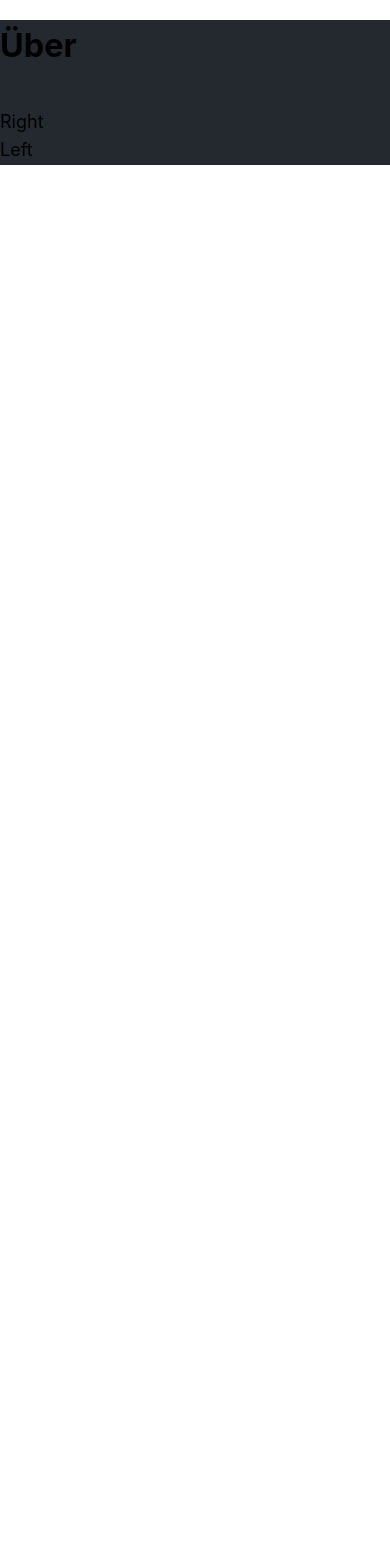
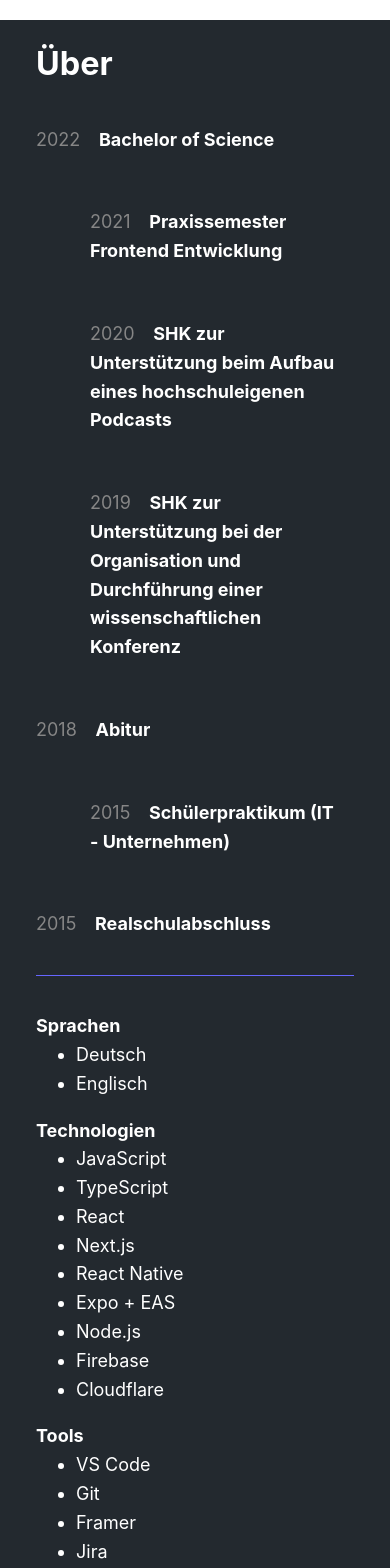
Before and after one commit to TheXires/portfolio, a Next.js app: page / in a window 390 px wide. Shown: the part 2860-4428 px from the top of the page. Before the commit the page ends 3025 px from the top, so only its background shows below. Built offline with nearby package versions, Linux system fonts and the light colour scheme.

Commit message:
added about section and optimized css breakpoints for iPads

```diff
--- a/components/index/About.tsx
+++ b/components/index/About.tsx
@@ -7,9 +7,63 @@ function About() {
     <section className={styles.container}>
       <Layout>
         <div className={styles.heading}>Über</div>
-        <div>
-          <div>Right</div>
-          <div>Left</div>
+        <div className={styles.innerContainer}>
+          <div className={styles.leftContainer}>
+            <div>
+              <span>2022</span> Bachelor of Science
+              <div>
+                <span>2021</span> Praxissemester Frontend Entwicklung
+              </div>
+              <div>
+                <span>2020</span> SHK zur Unterstützung beim Aufbau eines hochschuleigenen Podcasts
+              </div>
+              <div>
+                <span>2019</span> SHK zur Unterstützung bei der Organisation und Durchführung einer
+                wissenschaftlichen Konferenz
+              </div>
+            </div>
+            <div>
+              <span>2018</span> Abitur
+              <div>
+                <span>2015</span> Schülerpraktikum (IT - Unternehmen)
+              </div>
+            </div>
+            <div>
+              <span>2015</span> Realschulabschluss
+            </div>
+          </div>
+          <div className={styles.rightContainer}>
+            <div>
+              <span>Sprachen</span>
+              <ul>
+                <li>Deutsch</li>
+                <li>Englisch</li>
+              </ul>
+            </div>
+            <div>
+              <span>Technologien</span>
+              <ul>
+                <li>JavaScript</li>
+                <li>TypeScript</li>
+                <li>React</li>
+                <li>Next.js</li>
+                <li>React Native</li>
+                <li>Expo + EAS</li>
+                <li>Node.js</li>
+                <li>Firebase</li>
+                <li>Cloudflare</li>
+              </ul>
+            </div>
+            <div>
+              <span>Tools</span>
+              <ul>
+                <li>VS Code</li>
+                <li>Git</li>
+                <li>Framer</li>
+                <li>Jira</li>
+              </ul>
+            </div>
+          </div>
         </div>
       </Layout>
     </section>
--- a/styles/about.module.css
+++ b/styles/about.module.css
@@ -1,9 +1,76 @@
 .container {
   background-color: #23292f;
+  padding: 1rem 2rem 5rem 2rem;
 }
 
 .heading {
   font-size: 1.8rem;
   font-weight: bold;
   margin-bottom: 2rem;
+  color: white;
 }
+
+.innerContainer {
+  display: flex;
+  flex-direction: row;
+}
+
+.leftContainer {
+  margin-top: -3rem;
+  color: white;
+  font-weight: bold;
+  padding-right: 1rem;
+  margin-bottom: 0;
+}
+
+.leftContainer span {
+  color: #868686;
+  font-weight: normal;
+  margin-right: 0.8rem;
+}
+
+.leftContainer > * > div {
+  margin-left: 3rem;
+}
+
+.leftContainer div {
+  padding: 3rem 0 0 0;
+}
+
+.rightContainer {
+  color: white;
+  border-left: 1px solid #6666ff;
+  margin-left: 2rem;
+  padding-left: 2rem;
+  min-width: 15rem;
+}
+
+.rightContainer span {
+  font-weight: bold;
+}
+
+.rightContainer ul {
+  margin-top: 0rem;
+}
+
+@media screen and (max-width: 834px) {
+  .innerContainer {
+    flex-direction: column;
+  }
+
+  .leftContainer {
+    margin-top: -3rem;
+    color: white;
+    font-weight: bold;
+    padding-right: 1rem;
+    margin-bottom: 2rem;
+    padding-bottom: 2rem;
+    border-bottom: 1px solid #6666ff;
+  }
+
+  .rightContainer {
+    border-left: none;
+    margin-left: 0;
+    padding-left: 0;
+  }
+}
--- a/styles/projectHeader.module.css
+++ b/styles/projectHeader.module.css
@@ -60,7 +60,7 @@
   }
 }
 
-@media screen and (max-width: 800px) {
+@media screen and (max-width: 834px) {
   .heading {
     font-size: 2rem;
   }
--- a/styles/technologyIcon.module.css
+++ b/styles/technologyIcon.module.css
@@ -2,7 +2,7 @@
   height: 50px;
 }
 
-@media screen and (max-width: 800px) {
+@media screen and (max-width: 834px) {
   .img {
     height: 40px;
   }
```
